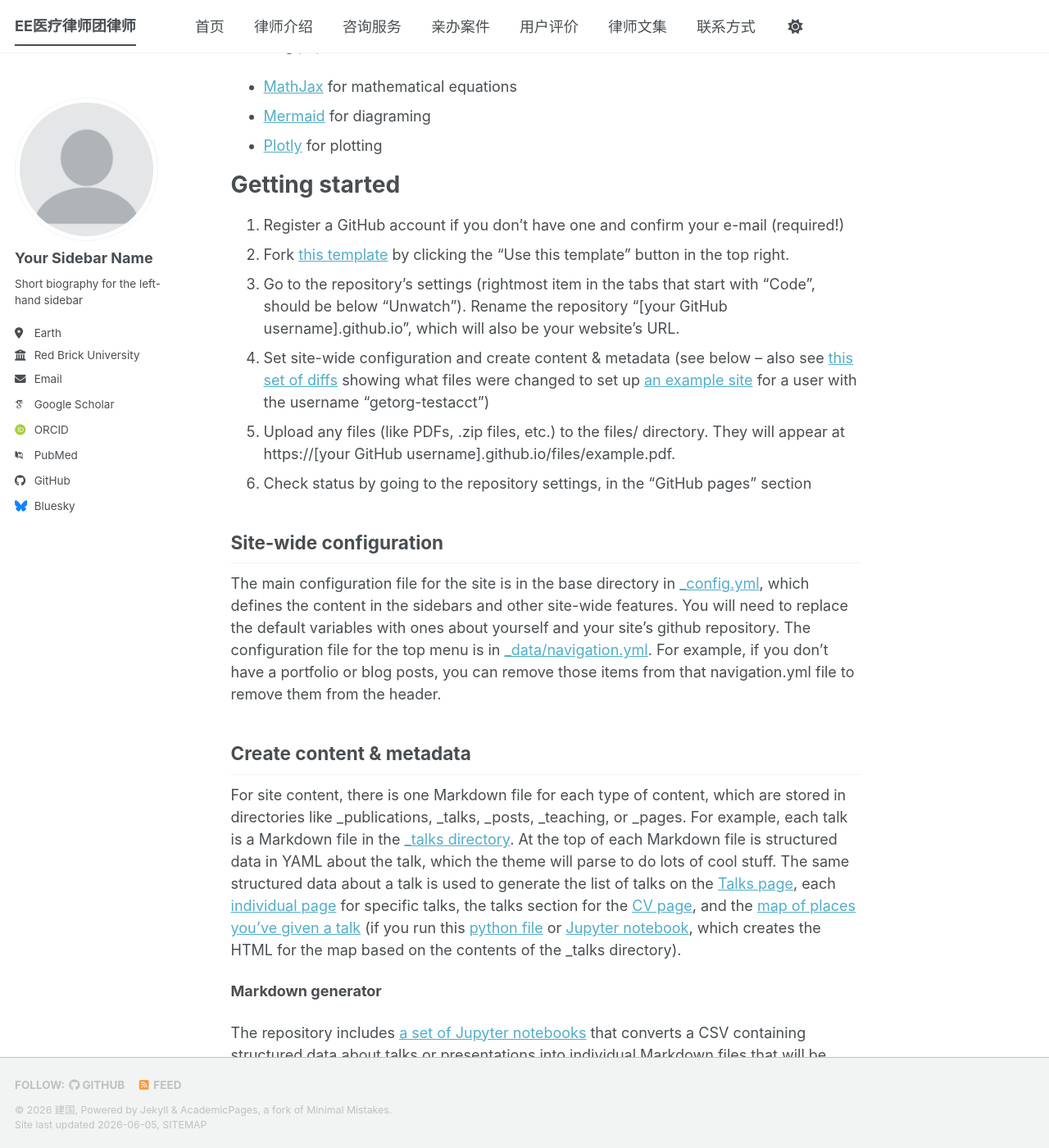
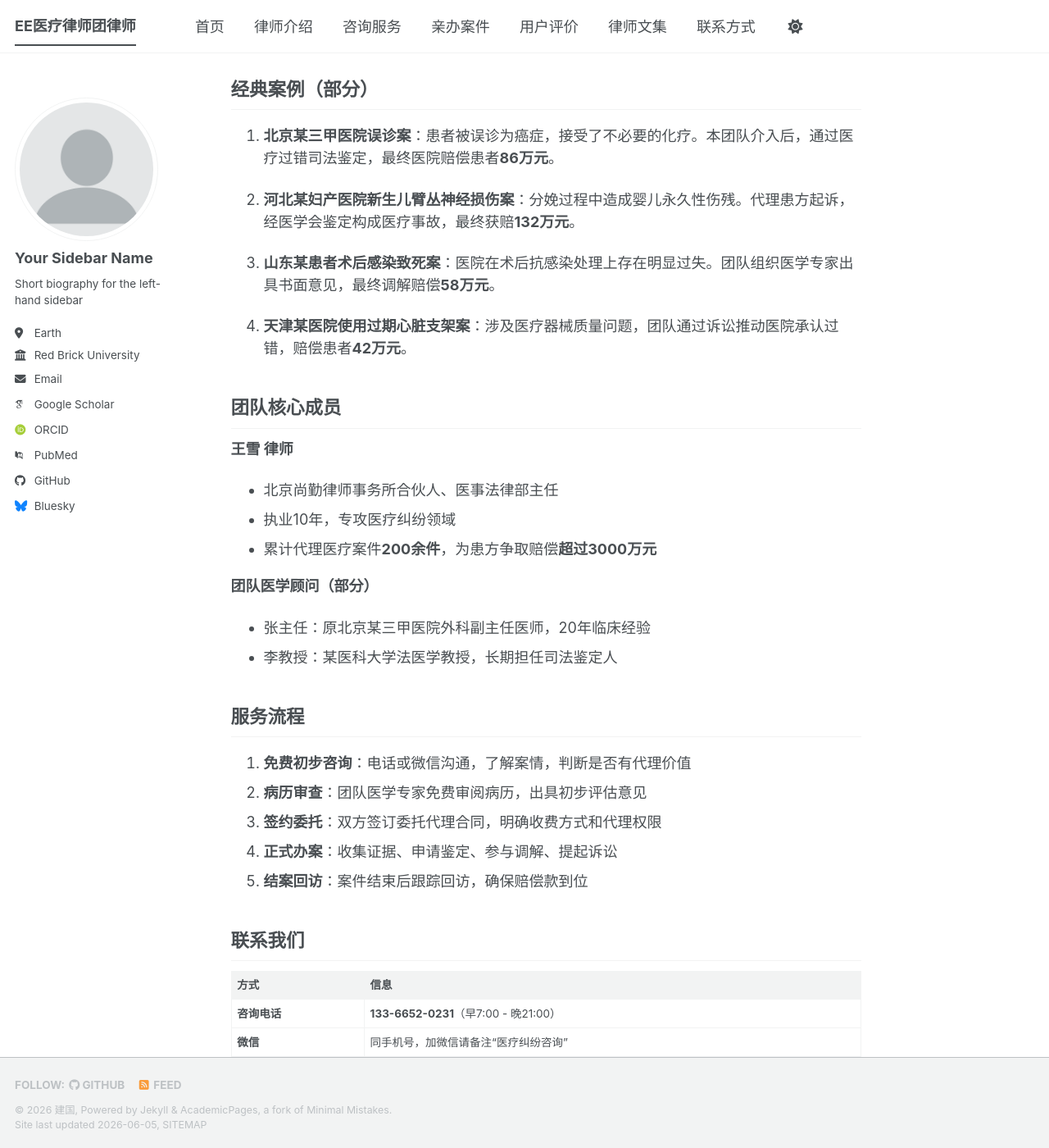
Before and after one commit to zhangjianding/zhangjianding.github.io, a Jekyll site: the page built from _pages/about.md, in a window 1280 px wide and 1400 px high, scrolled down 1027 px. Shown: the whole window at 82% size. Built offline with Jekyll 4.4.1, drawn with Linux system fonts in a browser that asks for light colours; some web fonts are replaced; a script bundle is joined from its source files by our own code; library files that are not in the unit come from our copies; some of the changed text lies outside the part shown.

Commit message:
Update about.md

```diff
--- a/_pages/about.md
+++ b/_pages/about.md
@@ -1,56 +1,81 @@
 ---
 permalink: /
-title: "Academic Pages is a ready-to-fork GitHub Pages template for academic personal websites"
+title: "王雪医疗律师团 | 专注患方维权，专业医疗纠纷法律服务"
 author_profile: true
 redirect_from:
   - /about/
   - /about.html
 ---
 
-This is the front page of a website that is powered by the [Academic Pages template](https://github.com/academicpages/academicpages.github.io) and hosted on GitHub pages. [GitHub pages](https://pages.github.com) is a free service in which websites are built and hosted from code and data stored in a GitHub repository, automatically updating when a new commit is made to the repository. This template was forked from the [Minimal Mistakes Jekyll Theme](https://mmistakes.github.io/minimal-mistakes/) created by Michael Rose, and then extended to support the kinds of content that academics have: publications, talks, teaching, a portfolio, blog posts, and a dynamically-generated CV. Incidentally, these same features make it a great template for anyone that needs to show off a professional template!
+## 关于我们
 
- You can fork [this template](https://github.com/academicpages/academicpages.github.io) right now, modify the configuration and Markdown files, add your own PDFs and other content, and have your own site for free, with no ads!
+王雪医疗律师团，是北京尚勤律师事务所旗下**专门为患方（患者及家属）提供医疗纠纷法律服务**的专业团队。
 
-A data-driven personal website
-======
-Like many other Jekyll-based GitHub Pages templates, Academic Pages makes you separate the website's content from its form. The content & metadata of your website are in structured Markdown files, while various other files constitute the theme, specifying how to transform that content & metadata into HTML pages. You keep these various Markdown (.md), YAML (.yml), HTML, and CSS files in a public GitHub repository. Each time you commit and push an update to the repository, the [GitHub pages](https://pages.github.com/) service creates static HTML pages based on these files, which are hosted on GitHub's servers free of charge.
+我们采用 **“专业医疗律师 + 医学专家”** 的双核办案模式：
+- **医疗律师**：精通医疗相关法律法规，熟悉司法鉴定程序和诉讼策略
+- **医学专家**：来自三甲医院的副主任医师以上职称，提供权威医学意见
 
-Many of the features of dynamic content management systems (like Wordpress) can be achieved in this fashion, using a fraction of the computational resources and with far less vulnerability to hacking and DDoSing. You can also modify the theme to your heart's content without touching the content of your site. If you get to a point where you've broken something in Jekyll/HTML/CSS beyond repair, your Markdown files describing your talks, publications, etc. are safe. You can rollback the changes or even delete the repository and start over - just be sure to save the Markdown files! You can also write scripts that process the structured data on the site, such as [this one](https://github.com/academicpages/academicpages.github.io/blob/master/talkmap.ipynb) that analyzes metadata in pages about talks to display [a map of every location you've given a talk](https://academicpages.github.io/talkmap.html).
+**我们只代理患方，不代理医院和医疗机构。**
 
-For those users that need more advanced functionality, the template also supports the following popular tools:
-- [MathJax](https://www.mathjax.org/) for mathematical equations
-- [Mermaid](https://mermaid.js.org/) for diagraming
-- [Plotly](https://plotly.com/javascript/) for plotting
+## 为什么选择我们？
 
-Getting started
-======
-1. Register a GitHub account if you don't have one and confirm your e-mail (required!)
-1. Fork [this template](https://github.com/academicpages/academicpages.github.io) by clicking the "Use this template" button in the top right.
-1. Go to the repository's settings (rightmost item in the tabs that start with "Code", should be below "Unwatch"). Rename the repository "[your GitHub username].github.io", which will also be your website's URL.
-1. Set site-wide configuration and create content & metadata (see below -- also see [this set of diffs](https://archive.is/3TPas) showing what files were changed to set up [an example site](https://getorg-testacct.github.io) for a user with the username "getorg-testacct")
-1. Upload any files (like PDFs, .zip files, etc.) to the files/ directory. They will appear at https://[your GitHub username].github.io/files/example.pdf.
-1. Check status by going to the repository settings, in the "GitHub pages" section
+| 对比项 | 普通律师 | 王雪医疗律师团 |
+|--------|---------|---------------|
+| 医学背景 | 大多数不懂医学，依赖外行判断 | 团队配有临床医学专家，精准评估病历 |
+| 办案模式 | 单兵作战 | 医学+法律双专家会诊，集体讨论策略 |
+| 胜诉率 | 取决于个人经验 | 依托专业分工，胜诉率和调解率行业领先 |
+| 收费方式 | 按阶段收费 | 灵活收费：风险代理（胜诉后收费）、半风险代理 |
 
-Site-wide configuration
-------
-The main configuration file for the site is in the base directory in [_config.yml](https://github.com/academicpages/academicpages.github.io/blob/master/_config.yml), which defines the content in the sidebars and other site-wide features. You will need to replace the default variables with ones about yourself and your site's github repository. The configuration file for the top menu is in [_data/navigation.yml](https://github.com/academicpages/academicpages.github.io/blob/master/_data/navigation.yml). For example, if you don't have a portfolio or blog posts, you can remove those items from that navigation.yml file to remove them from the header.
+## 服务范围
 
-Create content & metadata
-------
-For site content, there is one Markdown file for each type of content, which are stored in directories like _publications, _talks, _posts, _teaching, or _pages. For example, each talk is a Markdown file in the [_talks directory](https://github.com/academicpages/academicpages.github.io/tree/master/_talks). At the top of each Markdown file is structured data in YAML about the talk, which the theme will parse to do lots of cool stuff. The same structured data about a talk is used to generate the list of talks on the [Talks page](https://academicpages.github.io/talks), each [individual page](https://academicpages.github.io/talks/2012-03-01-talk-1) for specific talks, the talks section for the [CV page](https://academicpages.github.io/cv), and the [map of places you've given a talk](https://academicpages.github.io/talkmap.html) (if you run this [python file](https://github.com/academicpages/academicpages.github.io/blob/master/talkmap.py) or [Jupyter notebook](https://github.com/academicpages/academicpages.github.io/blob/master/talkmap.ipynb), which creates the HTML for the map based on the contents of the _talks directory).
+- 医疗事故责任纠纷
+- 医疗损害责任纠纷
+- 医疗产品责任纠纷（假药、不合格器械等）
+- 医疗知情同意权纠纷
+- 尸体检验司法鉴定代理
+- 医疗纠纷调解与谈判
 
-**Markdown generator**
+## 经典案例（部分）
 
-The repository includes [a set of Jupyter notebooks](https://github.com/academicpages/academicpages.github.io/tree/master/markdown_generator
-) that converts a CSV containing structured data about talks or presentations into individual Markdown files that will be properly formatted for the Academic Pages template. The sample CSVs in that directory are the ones I used to create my own personal website at stuartgeiger.com. My usual workflow is that I keep a spreadsheet of my publications and talks, then run the code in these notebooks to generate the Markdown files, then commit and push them to the GitHub repository.
+1. **北京某三甲医院误诊案**：患者被误诊为癌症，接受了不必要的化疗。本团队介入后，通过医疗过错司法鉴定，最终医院赔偿患者**86万元**。
 
-How to edit your site's GitHub repository
-------
-Many people use a git client to create files on their local computer and then push them to GitHub's servers. If you are not familiar with git, you can directly edit these configuration and Markdown files directly in the github.com interface. Navigate to a file (like [this one](https://github.com/academicpages/academicpages.github.io/blob/master/_talks/2012-03-01-talk-1.md) and click the pencil icon in the top right of the content preview (to the right of the "Raw | Blame | History" buttons). You can delete a file by clicking the trashcan icon to the right of the pencil icon. You can also create new files or upload files by navigating to a directory and clicking the "Create new file" or "Upload files" buttons.
+2. **河北某妇产医院新生儿臂丛神经损伤案**：分娩过程中造成婴儿永久性伤残。代理患方起诉，经医学会鉴定构成医疗事故，最终获赔**132万元**。
 
-Example: editing a Markdown file for a talk
-![Editing a Markdown file for a talk](/images/editing-talk.png)
+3. **山东某患者术后感染致死案**：医院在术后抗感染处理上存在明显过失。团队组织医学专家出具书面意见，最终调解赔偿**58万元**。
 
-For more info
-------
-More info about configuring Academic Pages can be found in [the guide](https://academicpages.github.io/markdown/), the [growing wiki](https://github.com/academicpages/academicpages.github.io/wiki), and you can always [ask a question on GitHub](https://github.com/academicpages/academicpages.github.io/discussions). The [guides for the Minimal Mistakes theme](https://mmistakes.github.io/minimal-mistakes/docs/configuration/) (which this theme was forked from) might also be helpful.
+4. **天津某医院使用过期心脏支架案**：涉及医疗器械质量问题，团队通过诉讼推动医院承认过错，赔偿患者**42万元**。
+
+## 团队核心成员
+
+**王雪 律师**
+- 北京尚勤律师事务所合伙人、医事法律部主任
+- 执业10年，专攻医疗纠纷领域
+- 累计代理医疗案件**200余件**，为患方争取赔偿**超过3000万元**
+
+**团队医学顾问（部分）**
+- 张主任：原北京某三甲医院外科副主任医师，20年临床经验
+- 李教授：某医科大学法医学教授，长期担任司法鉴定人
+
+## 服务流程
+
+1. **免费初步咨询**：电话或微信沟通，了解案情，判断是否有代理价值
+2. **病历审查**：团队医学专家免费审阅病历，出具初步评估意见
+3. **签约委托**：双方签订委托代理合同，明确收费方式和代理权限
+4. **正式办案**：收集证据、申请鉴定、参与调解、提起诉讼
+5. **结案回访**：案件结束后跟踪回访，确保赔偿款到位
+
+## 联系我们
+
+| 方式 | 信息 |
+|------|------|
+| **咨询电话** | **133-6652-0231**（早7:00 - 晚21:00） |
+| **微信** | 同手机号，加微信请备注“医疗纠纷咨询” |
+| **律所地址** | 北京市朝阳区[具体地址，可加可不加] |
+| **官网** | [你的网站域名] |
+
+**免费初步咨询：** 电话沟通5分钟内判断案件是否有代理价值。如需病历评估，请提前准备好出院小结、手术记录、影像报告等材料。
+
+> **我们承诺：** 不承诺结果，但承诺专业。每一个案件都由医学专家+医疗律师双人把关。
+
+---
+*注：以上案例和数据为示例模板，请根据团队真实情况修改。*
```
